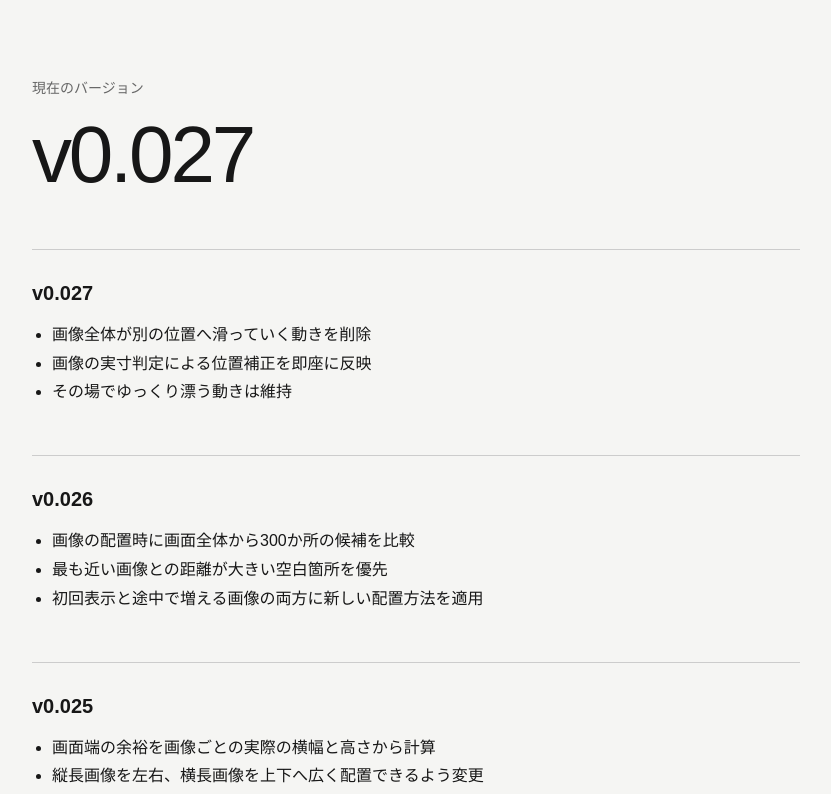
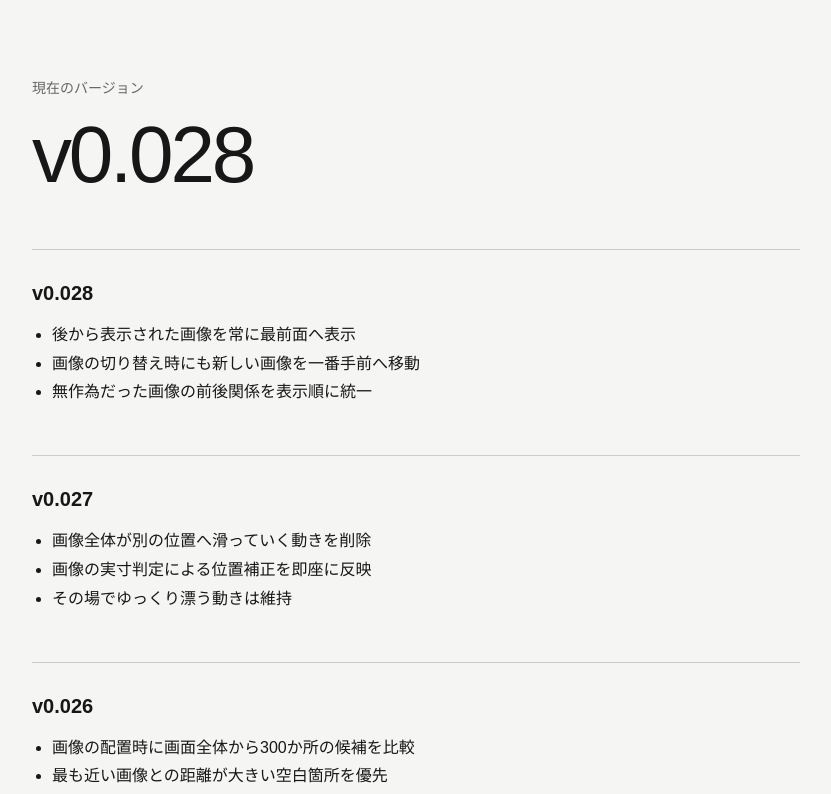
Before and after one commit to umedademu/vision, a Next.js app: page /updates in a window 1280 px wide. Shown: the top 794 px of the page, without its empty margins (224-1055 px from the left). Built offline with nearby package versions, Linux system fonts and the light colour scheme.

Commit message:
後から表示された画像を最前面にしてv0.028に更新

```diff
--- a/package.json
+++ b/package.json
@@ -1,6 +1,6 @@
 {
   "name": "vision",
-  "version": "0.0.27",
+  "version": "0.0.28",
   "private": true,
   "scripts": {
     "dev": "next dev",
--- a/src/app/updates/page.tsx
+++ b/src/app/updates/page.tsx
@@ -10,7 +10,16 @@ export default function UpdatesPage() {
     <main className="updates-page">
       <div className="updates-content">
         <p className="updates-label">現在のバージョン</p>
-        <h1 className="updates-title">v0.027</h1>
+        <h1 className="updates-title">v0.028</h1>
+
+        <section className="updates-entry">
+          <h2>v0.028</h2>
+          <ul>
+            <li>後から表示された画像を常に最前面へ表示</li>
+            <li>画像の切り替え時にも新しい画像を一番手前へ移動</li>
+            <li>無作為だった画像の前後関係を表示順に統一</li>
+          </ul>
+        </section>
 
         <section className="updates-entry">
           <h2>v0.027</h2>
```
Also changed, not shown: src/app/slideshow.tsx (+8 -2 lines), 2 other files (tests, documents, lock files or other folders).
